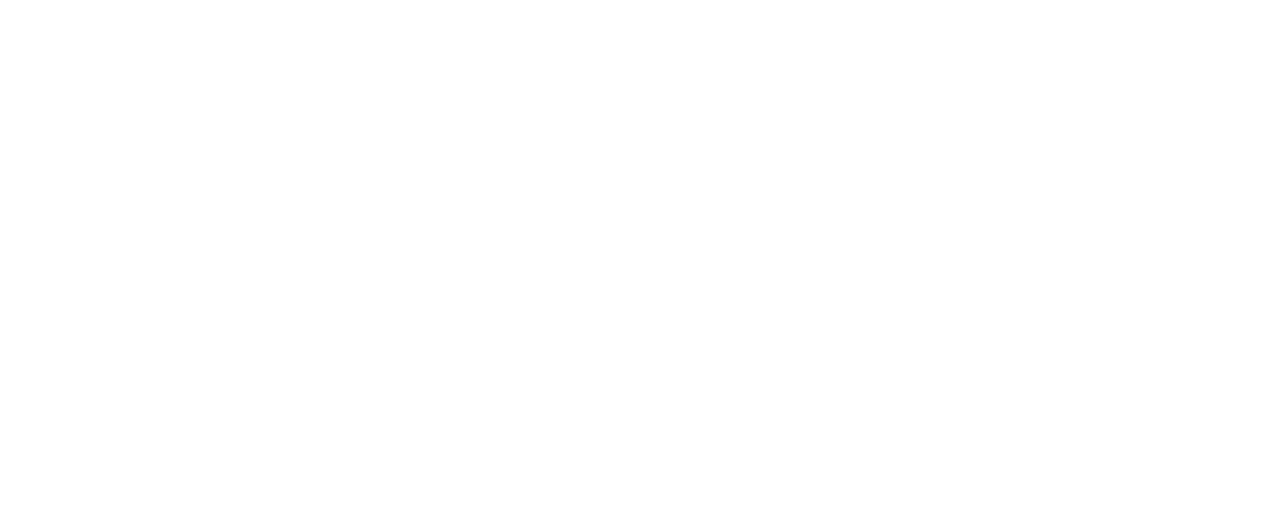
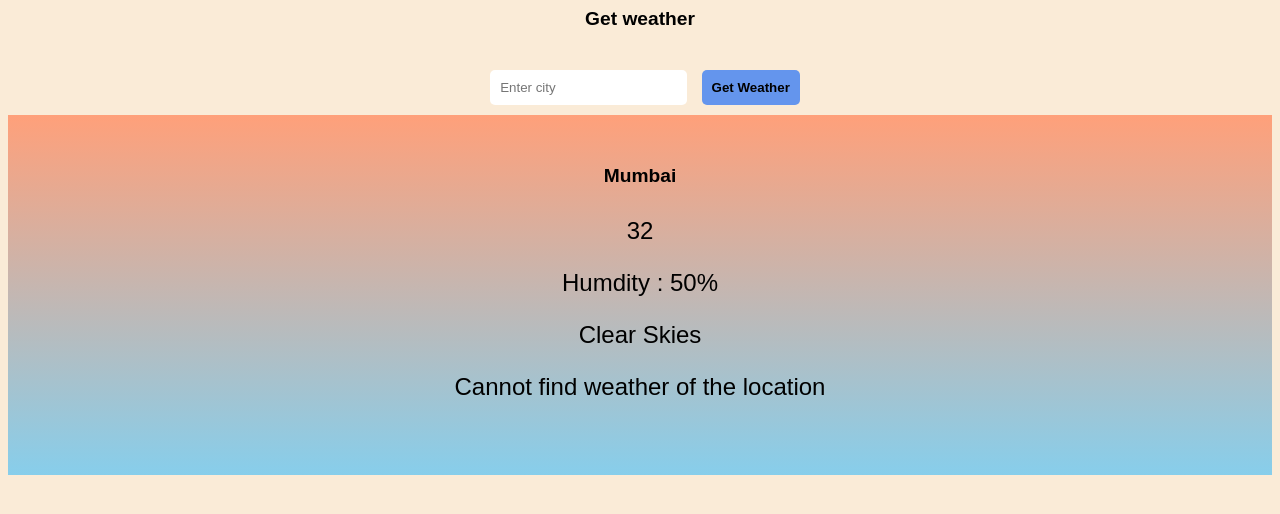
Before and after one commit to malavikaea/Weather, a plain HTML site: page index.html in a window 1280 px wide. Drawn offline with Linux system fonts and the light colour scheme.

Commit message:
style page added

```diff
--- a/index.html
+++ b/index.html
@@ -1,8 +1,27 @@
+<!DOCTYPE html>
 <html>
     <head>
-        <title> web page</title>
+      <link rel="stylesheet" href="style.css">
+      <meta charset="UTF-8">
+      <meta name ="viewport" content="width=device-width">
+
+      <title>weather</title>
+
     </head>
     <body>
-      <h1></h1>
+      <h1>Get weather</h1>
+      <form class="weatherform">
+        <input type="text" class ="cityInput" placeholder="Enter city">
+        <button type="submit">Get Weather</button>
+      </form>
+      <div class ="card">
+        <h1 class ="city">Mumbai</h1>
+        <p class="TempDis ">32</p>
+        <p class="humidity">Humdity : 50%</p>
+        <p class="desc">Clear Skies</p>
+        <p class="Error">Cannot find weather of the location </p>
+
+      </div>
+      <script src="index.js"></script>
     </body>
 </html>
--- /dev/null
+++ b/style.css
@@ -0,0 +1,48 @@
+body{
+    text-align: center;
+    font-family: Arial, Helvetica, sans-serif;
+    background-color: antiquewhite;
+    margin: 40;
+    align-items: center;
+}
+.weatherfrom{
+
+    margin: 30px;
+}
+.cityInput{
+    padding: 10px;
+    border: 2px ;
+    margin: 10px;
+    width: 300 px;
+    border: none;
+    border-radius: 5px;
+}
+button[type="submit"]{
+    padding: 10px;
+    font-weight: bold;
+    background-color: cornflowerblue;
+    border: none;
+    border-radius: 5px;
+
+
+}
+button[type="submit"]:hover{
+    background-color: lightsalmon;
+}
+.card{
+
+    background: linear-gradient(180deg ,lightsalmon,skyblue);
+    padding: 50px;
+    box-shadow: transparent;
+    min-width: 300px;
+
+    align-items: center;
+}
+h1{
+    font-size: larger;
+    margin-bottom: 30px;
+    margin-top: 0px;
+}
+p{
+    font-size: 1.5rem;
+}
```
Also changed, not shown: README.md, index.js (added).
